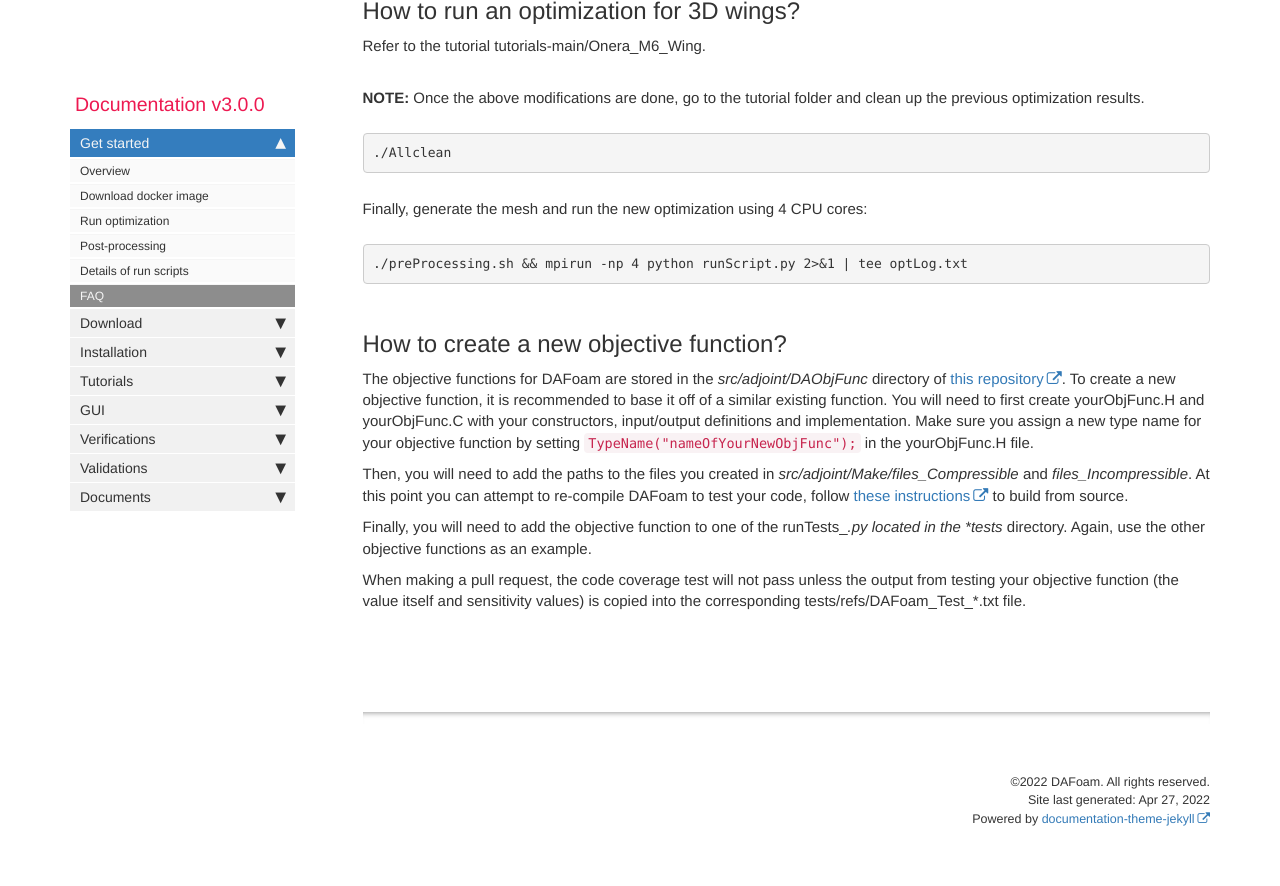
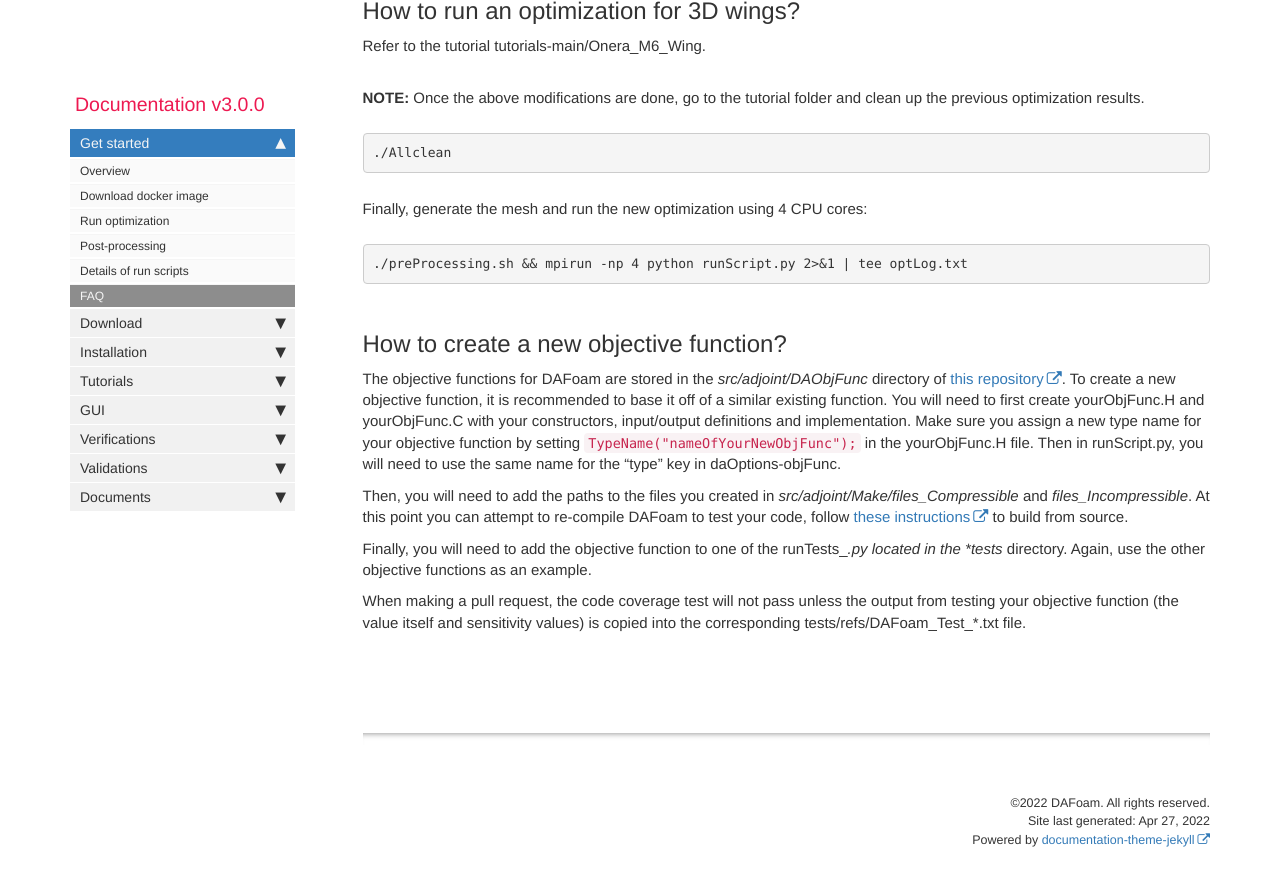
Before and after one commit to DAFoam/DAFoam.github.io, a Jekyll site: the page built from pages/mydoc/mydoc_get_started_faq.md, in a window 1280 px wide and 900 px high, scrolled down 5416 px. Shown: the top 886 px of the window. Built offline with Jekyll 4.4.1, drawn with Linux system fonts in a browser that asks for light colours; comment, search, counter and statistics services are not loaded.

Commit message:
Update mydoc_get_started_faq.md

```diff
--- a/pages/mydoc/mydoc_get_started_faq.md
+++ b/pages/mydoc/mydoc_get_started_faq.md
@@ -164,7 +164,7 @@ Finally, generate the mesh and run the new optimization using 4 CPU cores:
 
 ## How to create a new objective function?
 
-The objective functions for DAFoam are stored in the *src/adjoint/DAObjFunc* directory of [this repository](https://github.com/mdolab/dafoam). To create a new objective function, it is recommended to base it off of a similar existing function. You will need to first create yourObjFunc.H and yourObjFunc.C with your constructors, input/output definitions and implementation. Make sure you assign a new type name for your objective function by setting `TypeName("nameOfYourNewObjFunc");` in the yourObjFunc.H file.
+The objective functions for DAFoam are stored in the *src/adjoint/DAObjFunc* directory of [this repository](https://github.com/mdolab/dafoam). To create a new objective function, it is recommended to base it off of a similar existing function. You will need to first create yourObjFunc.H and yourObjFunc.C with your constructors, input/output definitions and implementation. Make sure you assign a new type name for your objective function by setting `TypeName("nameOfYourNewObjFunc");` in the yourObjFunc.H file. Then in runScript.py, you will need to use the same name for the "type" key in daOptions-objFunc.
 
 Then, you will need to add the paths to the files you created in *src/adjoint/Make/files_Compressible* and *files_Incompressible*. At this point you can attempt to re-compile DAFoam to test your code, follow [these instructions](https://dafoam.github.io/mydoc_installation_source.html) to build from source.
 
```
